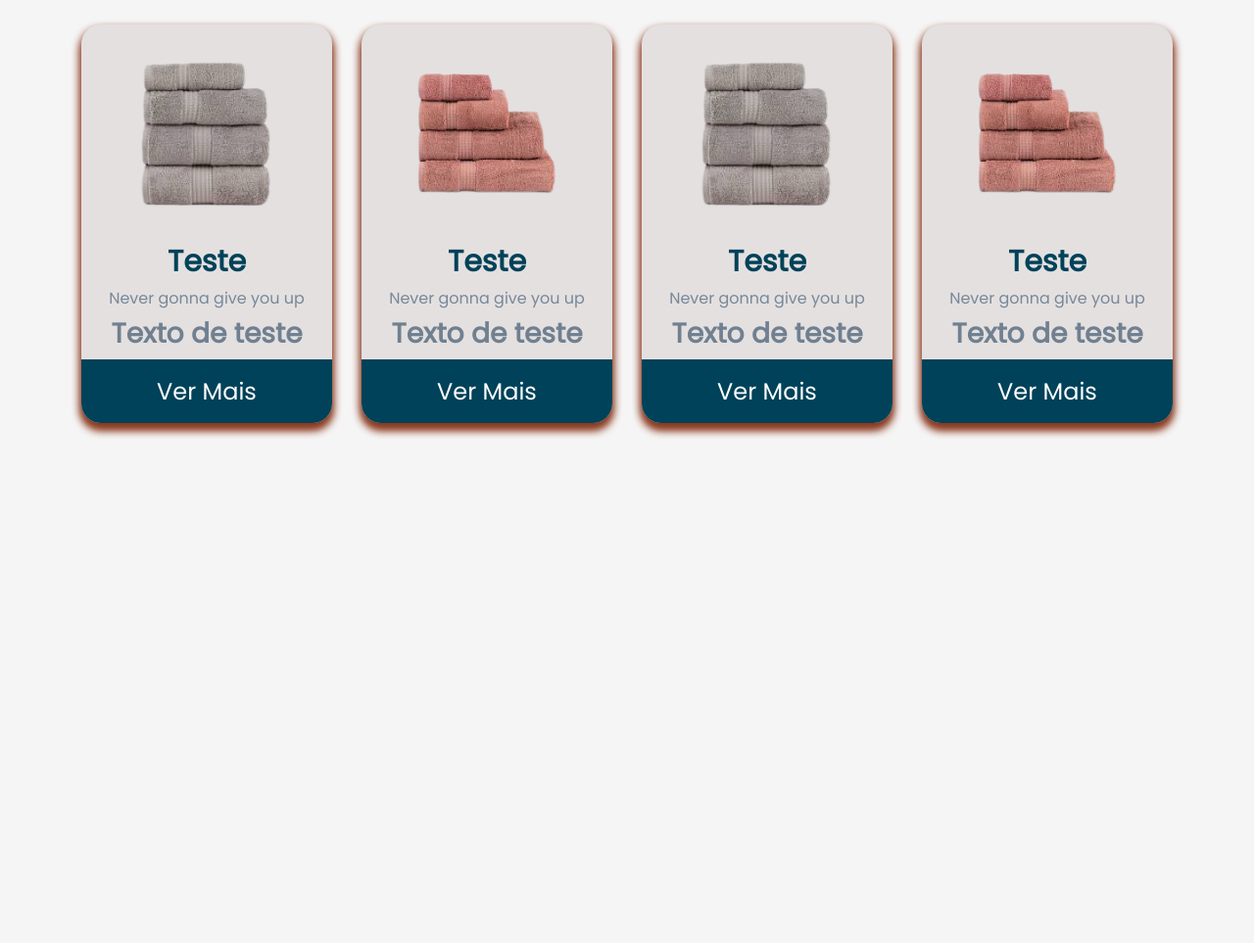
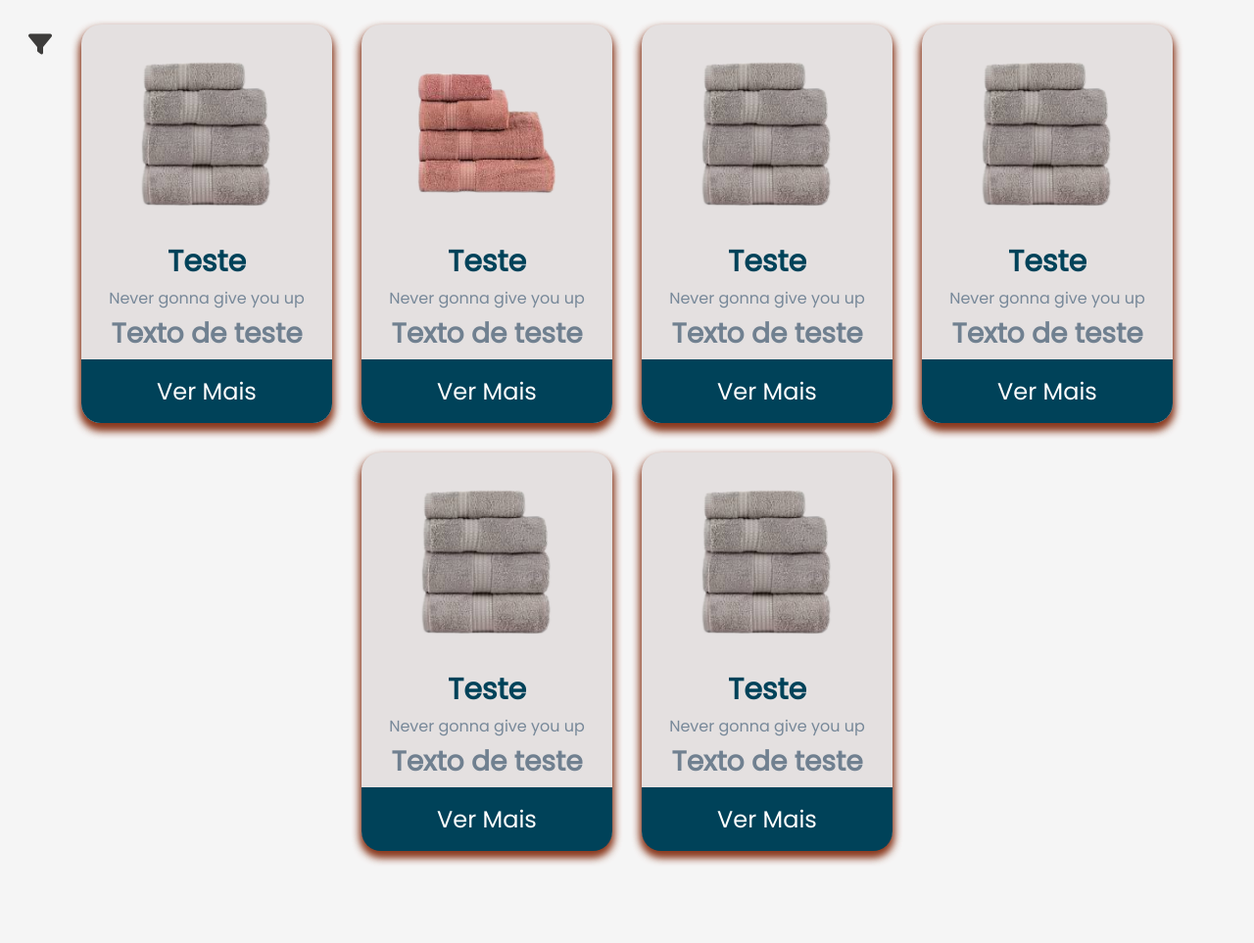
Before and after one commit to goncalomag/Projeto_JFA, a PHP site: page /Listagem/index.html in a window 1280 px wide. Shown: the part 119-1082 px from the top of the page at 98% size. Before the commit the page ends 566 px from the top, so only its background shows below. Run offline with PHP 8.4, Linux system fonts and the light colour scheme.

Commit message:
Adicionado estrela de favoritos || Adicionado zona de filtros

```diff
--- a/Listagem/index.html
+++ b/Listagem/index.html
@@ -50,9 +50,7 @@
     </label>
 </nav>
 
-<div class="gallery">
-
-
+<div class="gallery" id="galeria">
     <div class="content">
         <img src="/Listagem/imagens/cinza.png">
         <h3>Teste</h3>
@@ -79,14 +77,52 @@
         <button class="VerMais" onclick="muda()"> Ver Mais</button>
     </div>
 
-
     <div class="content">
-        <img src="/Listagem/imagens/rosa.png">
+        <img src="/Listagem/imagens/cinza.png">
         <h3>Teste</h3>
         <p>Never gonna give you up</p>
         <h6>Texto de teste</h6>
         <button class="VerMais" onclick="muda()"> Ver Mais</button>
     </div>
+
+    <div class="content">
+        <img src="/Listagem/imagens/cinza.png">
+        <h3>Teste</h3>
+        <p>Never gonna give you up</p>
+        <h6>Texto de teste</h6>
+        <button class="VerMais" onclick="muda()"> Ver Mais</button>
+    </div>
+
+    <div class="content">
+        <img src="/Listagem/imagens/cinza.png">
+        <h3>Teste</h3>
+        <p>Never gonna give you up</p>
+        <h6>Texto de teste</h6>
+        <button class="VerMais" onclick="muda()"> Ver Mais</button>
+    </div>
+
+    <div class="filtro hide" id="filtro">
+        <i class="fa-solid fa-x" id="fechaFiltro"></i>
+        <h3>Filtros</h3>
+        <input type="text">
+        <input type="number">
+        <input type="number">
+        <input type="number">
+        <input type="number">
+        <input type="number">
+        <input type="number">
+        <input type="number">
+        <input type="password">
+        <input type="text"><br>
+        <select name="" id="">
+            <option value="">Opçãooooooooooo 1</option>
+            <option value="">Opçãooooooooooo 2</option>
+            <option value="">Opçãooooooooooo 3</option>
+        </select><br>
+        <input type="checkbox">
+    </div>
 </div>
+<i class="fa-solid fa-filter" id="filter"></i>
 
+<script src="script.js"></script>
 </body>
--- /dev/null
+++ b/Listagem/script.js
@@ -0,0 +1,17 @@
+document.addEventListener("DOMContentLoaded", function(){
+  const simbolo = document.getElementById('filter');
+  const filtro = document.getElementById('filtro');
+  const galeria = document.getElementById('galeria');
+  const fechaFiltro = document.getElementById('fechaFiltro');
+
+  simbolo.addEventListener('click', () =>{
+    filtro.classList.toggle('hide');
+    galeria.classList.toggle('pequena');
+  });
+
+
+  fechaFiltro.addEventListener('click', ()=> {
+    filtro.classList.toggle('hide');
+    galeria.classList.toggle('pequena');
+  })
+});
--- a/Listagem/styleAmostras.css
+++ b/Listagem/styleAmostras.css
@@ -27,10 +27,24 @@ h3/*----------------------------------------- TEXTO PRINCIPAL ------------------
     align-items: center;
     margin: 50px 0px;
     margin-top: 10px;
+
+}
+
+.gallery.pequena{/*-------------------------- DIV QUE CONTÉM TODO ----------------------------------*/
+    display: flex;
+    flex-wrap: wrap;
+    float: right;
+    width: 80.5%;
+    justify-content: center;
+    align-items: center;
+    margin: 50px 0px;
+    margin-top: 10px;
+    transition: width 0.5s;
 }
 
 .content/*----------------------------------- CAIXA DA IMAGENS (ONDE CONTÉM AS IMAGENS) ------------*/
 {
+    position: relative;
     width: 20%;
     margin:15px;
     box-sizing: border-box;
@@ -76,7 +90,7 @@ h6
     border: black 3px;
 }
 
-button/*------------------------------------- BOTÃO "VER MAIS" -------------------------------------*/
+.VerMais/*------------------------------------- BOTÃO "VER MAIS" -------------------------------------*/
 {
     text-align: center;
     font-size: 24px;
@@ -115,3 +167,15 @@ nav .botaoDark
 {
     transform: translate(-16px,5px);
 }
+
+#filter
+{
+    scale: 1.5;
+    transform: translate(22px,-600px);
+}
+
+#fechaFiltro
+{
+    scale:1.5;
+    transform:translate(-75px,11px)
+}
```
Also changed, not shown: other parts of Listagem/styleAmostras.css (+38 -0 lines), Amostra/index.html (+5 -2 lines), Amostra/scriptFavorito.js (added, +7 -0 lines), Amostra/style.css (+10 -4 lines).
